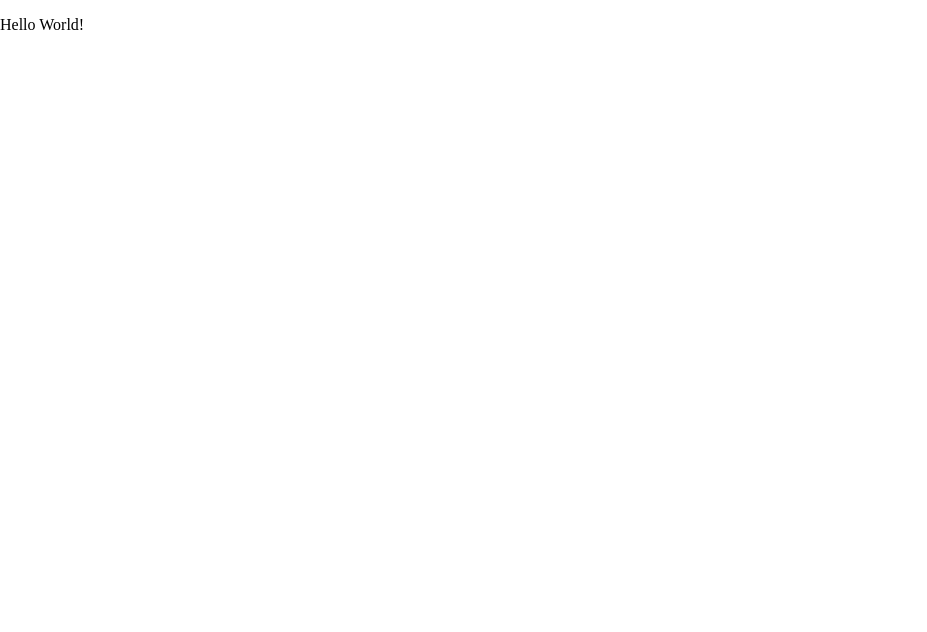
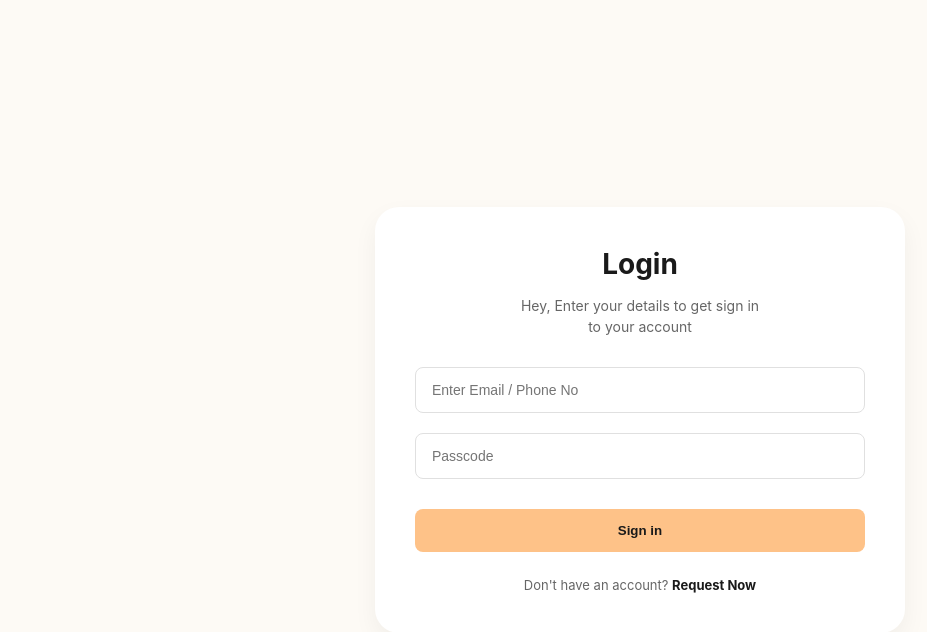
Before and after one commit to RoanYoskyTimane/image-processing-service-frontend, a React (Vite) app: page / in a window 1280 px wide. Shown: the top 632 px of the page, without its empty margins (0-927 px from the left). Built offline with nearby package versions, Linux system fonts and the light colour scheme.

Commit message:
Add react router to the project

```diff
--- a/package.json
+++ b/package.json
@@ -11,7 +11,8 @@
   },
   "dependencies": {
     "react": "^19.2.0",
-    "react-dom": "^19.2.0"
+    "react-dom": "^19.2.0",
+    "react-router-dom": "^7.13.0"
   },
   "devDependencies": {
     "@eslint/js": "^9.39.1",
--- a/src/App.css
+++ b/src/App.css
@@ -1,6 +1,6 @@
 /* App.css */
 :root {
-  --primary: #FD8A6B; /* From your palette */
+  --primary: #FD8A6B;
   --primary-hover: #FA5C5C;
   --bg-soft: #fdfaf5; /* Creamy background from image */
   --text-main: #1a1a1a;
@@ -64,7 +64,7 @@
 .auth-button {
   width: 100%;
   padding: 14px;
-  background-color: #FEC288; /* Your palette */
+  background-color: #FEC288;
   border: none;
   border-radius: 8px;
   color: var(--text-main);
--- a/src/App.tsx
+++ b/src/App.tsx
@@ -1,10 +1,10 @@
+import "./pages/Login"
+import Login from "./pages/Login"
 function App() {
   return (
-    <>
-      <p className="read-the-docs">
-        Hello World!
-      </p>
-    </>
+    <div>
+      <Login/>
+    </div>
   )
 }
 
```
Also changed, not shown: 1 other file (tests, documents, lock files or other folders).
